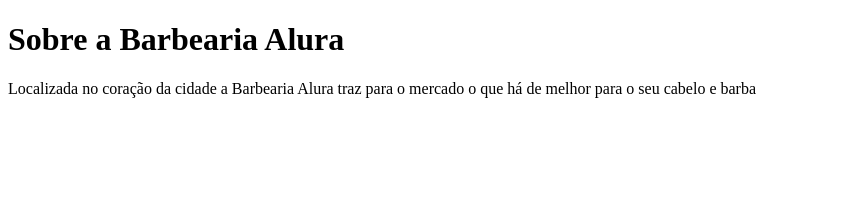
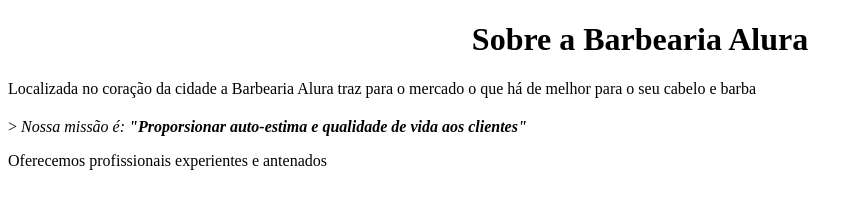
Before and after one commit to DGL23/barbearia, a plain HTML site: page index.html in a window 1280 px wide. Shown: the whole page, without its empty margins (0-863 px from the left). Drawn offline with Linux system fonts and the light colour scheme.

Commit message:
adicionei textos

```diff
--- a/index.html
+++ b/index.html
@@ -1,5 +1,6 @@
 <!DOCTYPE html>
 <html lang="en">
+
 <head>
     <meta charset="UTF-8">
     <meta name="viewport" content="width=device-width, initial-scale=1.0">
@@ -9,13 +10,28 @@
 
 <body>
 
-    <h1>Sobre a Barbearia Alura</h1>
+    <h1 style="text-align: center;">Sobre a Barbearia Alura</h1>
 
-<p>
-    Localizada no coração da cidade a Barbearia Alura
-     traz para o mercado o que há de melhor para o seu
-      cabelo e barba
-</p>
+    <p>
+        Localizada no coração da cidade a Barbearia Alura
+        traz para o mercado o que há de melhor para o seu
+        cabelo e barba
+    </p>
+    <p style="font-size: 20px"></p>>
+    <em>Nossa missão é:
+        <strong>
+            "Proporsionar auto-estima e qualidade de vida aos
+            clientes"
+        </strong>
+    </em>
+    </p>
+
+    <p>
+        Oferecemos profissionais experientes e antenados
+    </p>
+    </strong>
+    </em>
+    </p>
 
 
 </body>
```
